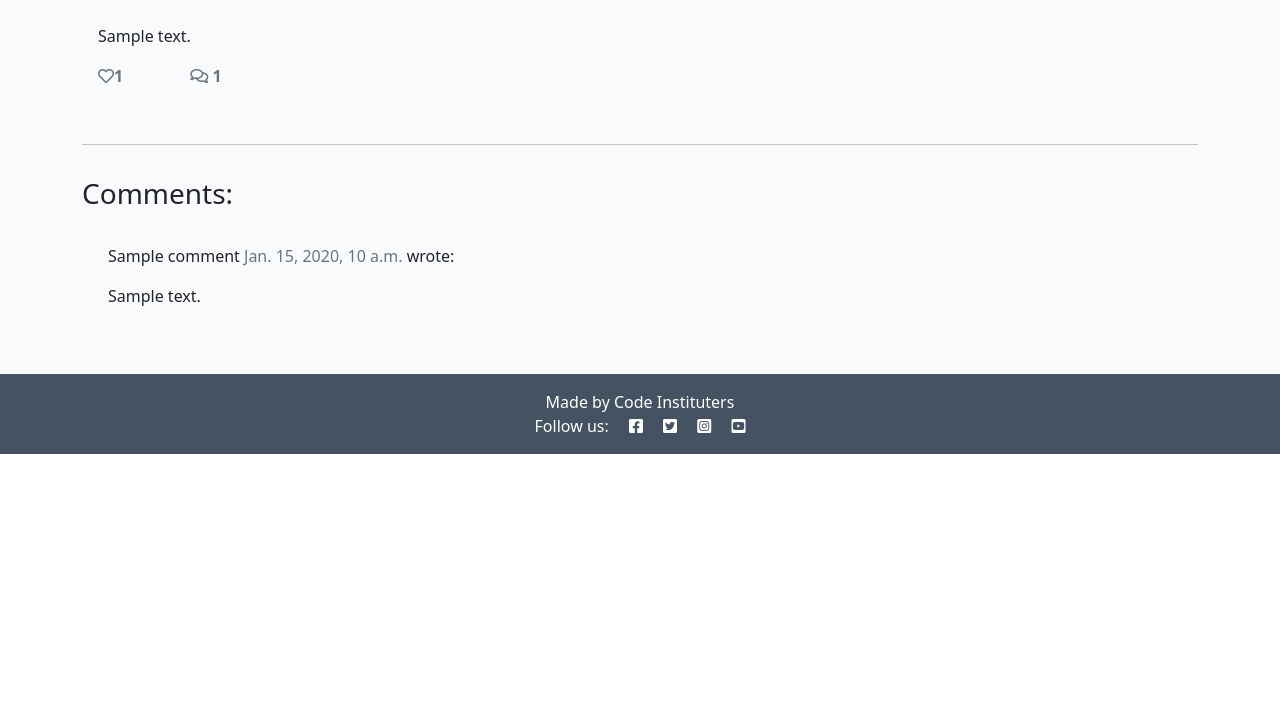
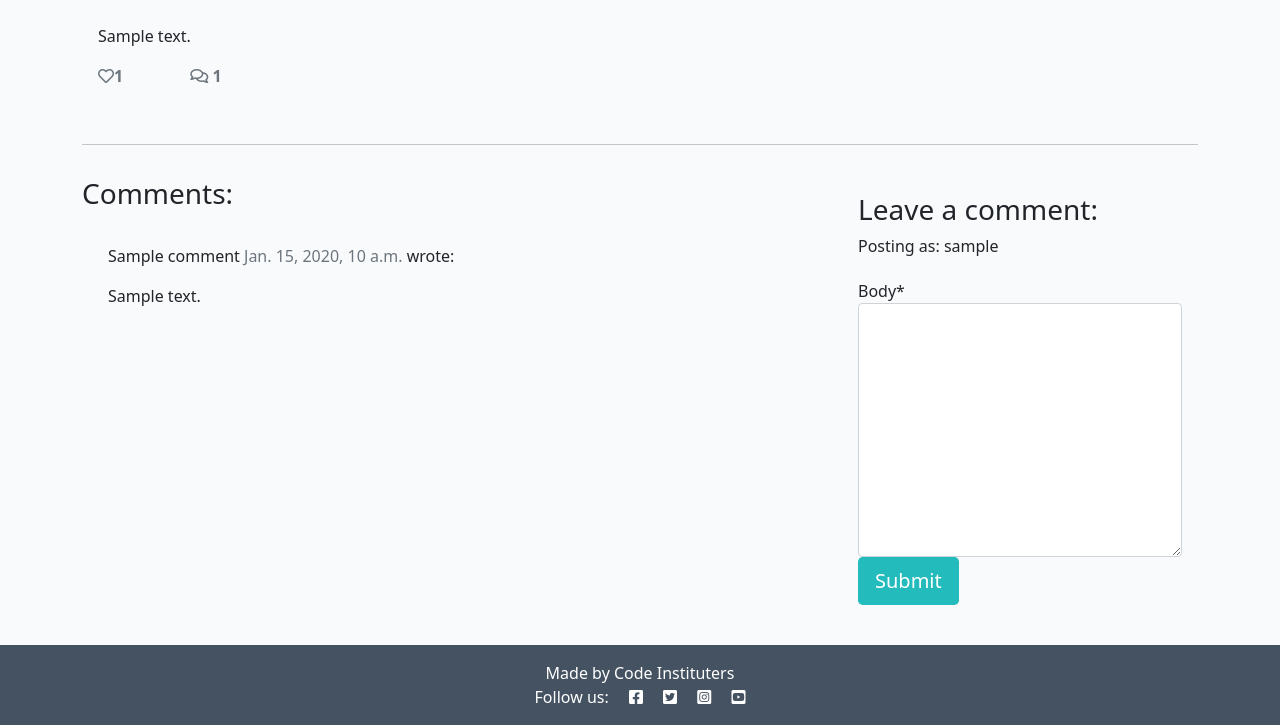
Before and after one commit to evelynfoy/django-blog, a Django app: a page that uses templates/post_detail.html in a window 1280 px wide. Shown: the part 348-1073 px from the top of the page. Before the commit the page ends 802 px from the top, so only its background shows below. Run offline with Django 3.2, Linux system fonts and the light colour scheme; a user stored in the database is signed in; tables that the repository leaves empty hold one stand-in row (values such as "Sample post"); some libraries are stand-ins or nearby versions.

Commit message:
Add Commenting fumctionality

```diff
--- /dev/null
+++ b/blog/forms.py
@@ -0,0 +1,8 @@
+from .models import Comment
+from  django import forms
+
+
+class CommentForm(forms.ModelForm):
+    class Meta:
+        model = Comment
+        fields = ('body',)
--- a/blog/views.py
+++ b/blog/views.py
@@ -1,7 +1,7 @@
 from django.shortcuts import render, get_object_or_404
 from django.views import generic, View
 from .models import Post
-
+from .forms import CommentForm
 
 class PostList(generic.ListView):
     model = Post
@@ -19,13 +19,45 @@ class PostDetail(View):
         liked = False
         if post.likes.filter(id=self.request.user.id).exists():
             liked = True
-
         return render(
             request,
             "post_detail.html",
             {
                 "post": post,
                 "comments": comments,
-                "liked": liked
+                "commented": False,
+                "liked": liked,
+                "comment_form": CommentForm
             }
         )
+
+
+    def post(self, request, slug, *args, **kwargs):
+        queryset = Post.objects.filter(status=1)
+        post = get_object_or_404(queryset, slug=slug)
+        comments = post.comments.filter(approved=True).order_by('created_on')
+        liked = False
+        if post.likes.filter(id=self.request.user.id).exists():
+            liked = True
+
+        comment_form = CommentForm(data=request.POST)
+
+        if comment_form.is_valid():
+            comment_form.instance.email = request.user.email
+            comment_form.instance.name = request.user.username
+            comment = comment_form.save(commit=False)
+            comment.post = post
+            comment.save()
+        else:
+            comment_form = CommentForm()
+        return render(
+            request,
+            "post_detail.html",
+            {
+                "post": post,
+                "comments": comments,
+                "commented": True,
+                "liked": liked,
+                "comment_form": CommentForm(),
+            }
+        )
--- a/codestar/settings.py
+++ b/codestar/settings.py
@@ -49,6 +49,7 @@ INSTALLED_APPS = [
     'django.contrib.staticfiles',
     'cloudinary',
     'django_summernote',
+    'crispy_forms',
     'blog',
 ]
 
@@ -56,6 +57,8 @@ SITE_ID = 1
 
 LOGIN_REDIRECT_URL = '/'
 LOGOUT_REDIRECT_URL = '/'
+
+CRISPY_TEMPLATE_PACK = 'bootstrap4'
 
 MIDDLEWARE = [
     'django.middleware.security.SecurityMiddleware',
--- a/requirements.txt
+++ b/requirements.txt
@@ -4,6 +4,7 @@ dj-database-url==0.5.0
 dj3-cloudinary-storage==0.0.6
 Django==3.2
 django-allauth==0.50.0
+django-crispy-forms==1.14.0
 django-summernote==0.8.20.0
 gunicorn==20.1.0
 oauthlib==3.2.0
--- a/templates/post_detail.html
+++ b/templates/post_detail.html
@@ -1,5 +1,6 @@
 {% extends 'base.html' %} {% block content %}
 
+{% load crispy_forms_tags %}
 <div class="masthead">
     <div class="container">
         <div class="row g-0">
@@ -79,6 +80,25 @@
         <div class="col-md-4 card mb-4  mt-3 ">
             <div class="card-body">
                 <!-- For later -->
+                {% if commented %}
+                <div class="alert alert-sucess"role="alert">
+                    Your comment is awaiting approval
+                </div>
+                {% else %}
+
+                {% if user.is_authenticated %}
+
+                <h3>Leave a comment:</h3>
+                <p>Posting as: {{ user.username }}</p>
+                <form method="post" style="margin-top: 1.3em;">
+                    {{ comment_form | crispy }}
+                    {% csrf_token %}
+                    <button type="submit" class="btn btn-signup btn-lg">Submit</button>
+                </form>
+
+                {% endif %}
+                {% endif %}
+
             </div>
         </div>
     </div>
```
